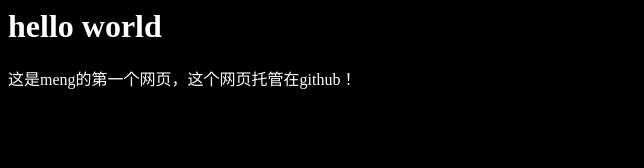
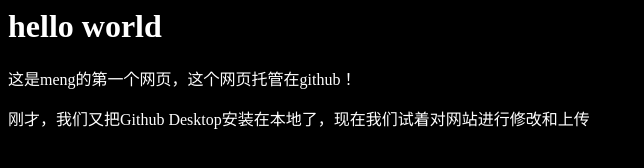
Before and after one commit to yjzhang0505/yjzhang0505.github.io, a plain HTML site: page index.html in a window 1280 px wide. Shown: the whole page, without its empty margins (0-644 px from the left). Drawn offline with Linux system fonts and the light colour scheme.

Commit message:
Update index.html

```diff
--- a/index.html
+++ b/index.html
@@ -12,4 +12,5 @@
 <body>
     <h1>hello world</h1>
     <p>这是meng的第一个网页，这个网页托管在github！</p>
+    <p>刚才，我们又把Github Desktop安装在本地了，现在我们试着对网站进行修改和上传</p>
 </body>
```
